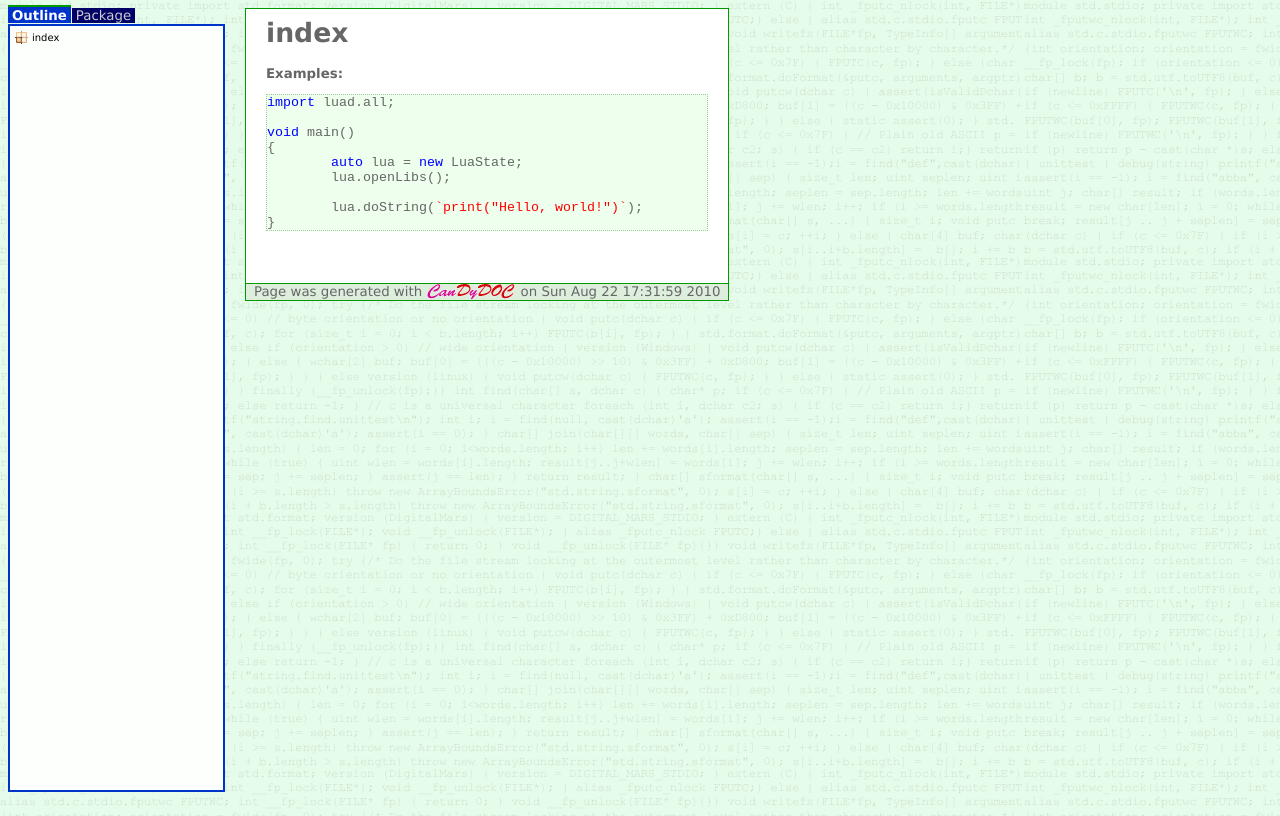
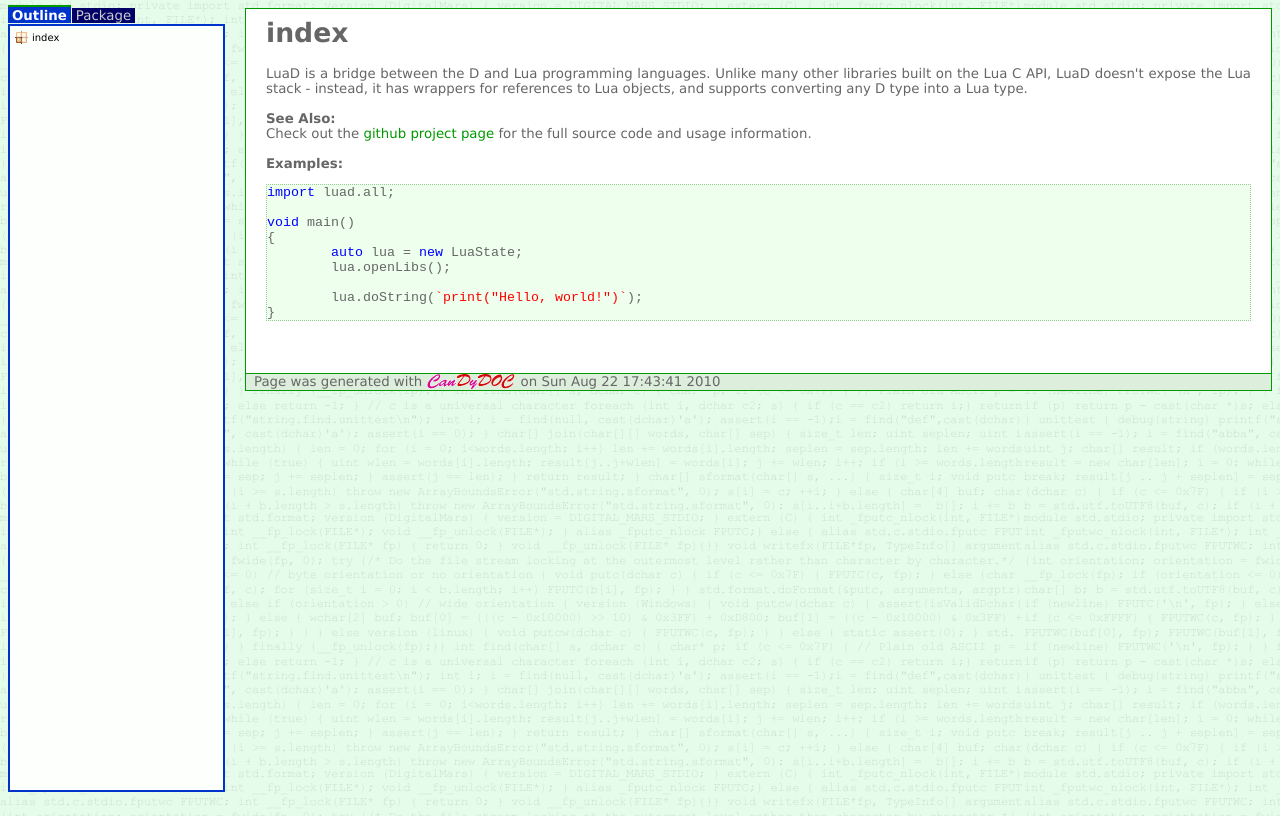
Before and after one commit to JakobOvrum/LuaD, a plain HTML site: page index.html in a window 1280 px wide. Drawn offline with Linux system fonts and the light colour scheme.

Commit message:
Updated index

```diff
--- a/index.html
+++ b/index.html
@@ -13,6 +13,15 @@
 <div id="content"><script>explorer.initialize("index");</script>
 	<table class="content">
 		<tr><td id="docbody"><h1>index</h1><!-- Generated by Ddoc from index.d -->
+LuaD is a bridge between the D and Lua programming languages.
+Unlike many other libraries built on the Lua C API, LuaD doesn't expose the Lua stack - instead,
+it has wrappers for references to Lua objects, and supports converting any D type into a Lua type.
+<br><br>
+<b>See Also:</b><br>
+Check out the <a href="http://github.com/JakobOvrum/LuaD">github project page</a> for the full source code
+and usage information.
+
+<br><br>
 <b>Examples:</b><br>
 <pre class="d_code"><font color=blue>import</font> luad.all;
 
@@ -30,7 +39,7 @@
 		<tr><td id="docfooter">
 			Page was generated with
 			<img src="/LuaD/candydoc/img/candydoc.gif" style="vertical-align:middle; position:relative; top:-1px">
-			on Sun Aug 22 17:31:59 2010
+			on Sun Aug 22 17:43:41 2010
 
 		</td></tr>
 	</table>
```
Also changed, not shown: luad/all.html (+1 -1 lines), luad/base.html (+1 -1 lines), luad/c/all.html (+1 -1 lines), luad/conversions/arrays.html (+1 -1 lines), luad/conversions/assocarrays.html (+1 -1 lines), luad/conversions/functions.html (+1 -1 lines), luad/conversions/structs.html (+1 -1 lines), luad/error.html (+1 -1 lines), luad/reference.html (+1 -1 lines), luad/stack.html (+1 -1 lines), luad/state.html (+1 -1 lines), luad/table.html (+1 -1 lines).
